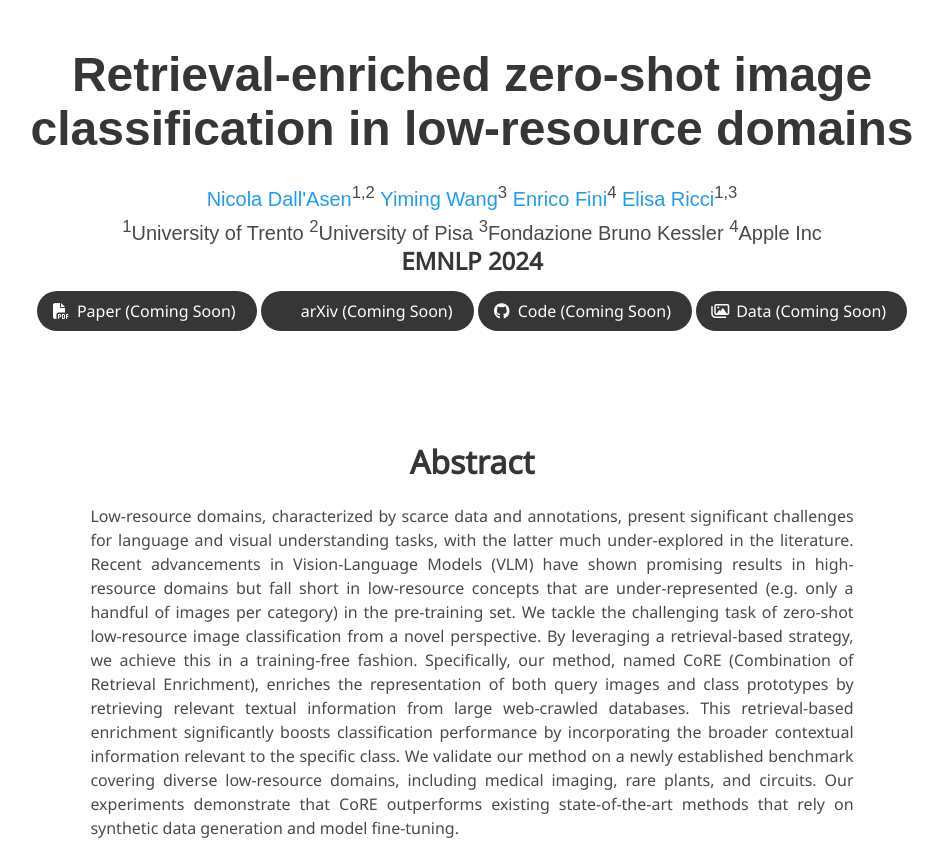
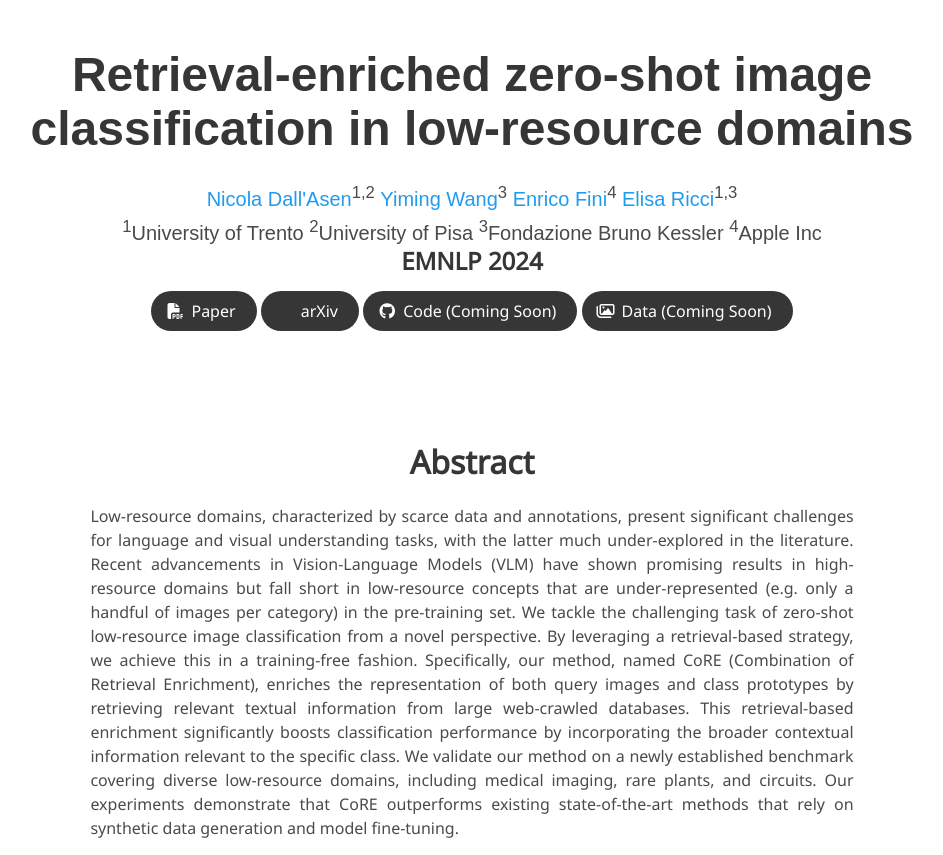
Before and after one commit to Fodark/CoRE, a plain HTML site: page index.html in a window 1280 px wide. Shown: the top 855 px of the page, without its empty margins (168-1111 px from the left). Drawn offline with nearby package versions, Linux system fonts and the light colour scheme; some icons are missing; a web font is replaced by a local one.

Commit message:
website update

```diff
--- a/index.html
+++ b/index.html
@@ -61,20 +61,20 @@
               <div class="publication-links">
                 <!-- PDF Link. -->
                 <span class="link-block">
-                  <a href="https://arxiv.org/pdf/xxyy.zzzzz.pdf"
+                  <a href="https://aclanthology.org/2024.emnlp-main.1186/"
                     class="external-link button is-normal is-rounded is-dark">
                     <span class="icon">
                       <i class="fas fa-file-pdf"></i>
                     </span>
-                    <span>Paper (Coming Soon)</span>
+                    <span>Paper</span>
                   </a>
                 </span>
                 <span class="link-block">
-                  <a href="https://arxiv.org/abs/xxyy.zzzzz" class="external-link button is-normal is-rounded is-dark">
+                  <a href="https://arxiv.org/abs/2411.00988" class="external-link button is-normal is-rounded is-dark">
                     <span class="icon">
                       <i class="ai ai-arxiv"></i>
                     </span>
-                    <span>arXiv (Coming Soon)</span>
+                    <span>arXiv</span>
                   </a>
                 </span>
                 <!-- Code Link. -->
```
